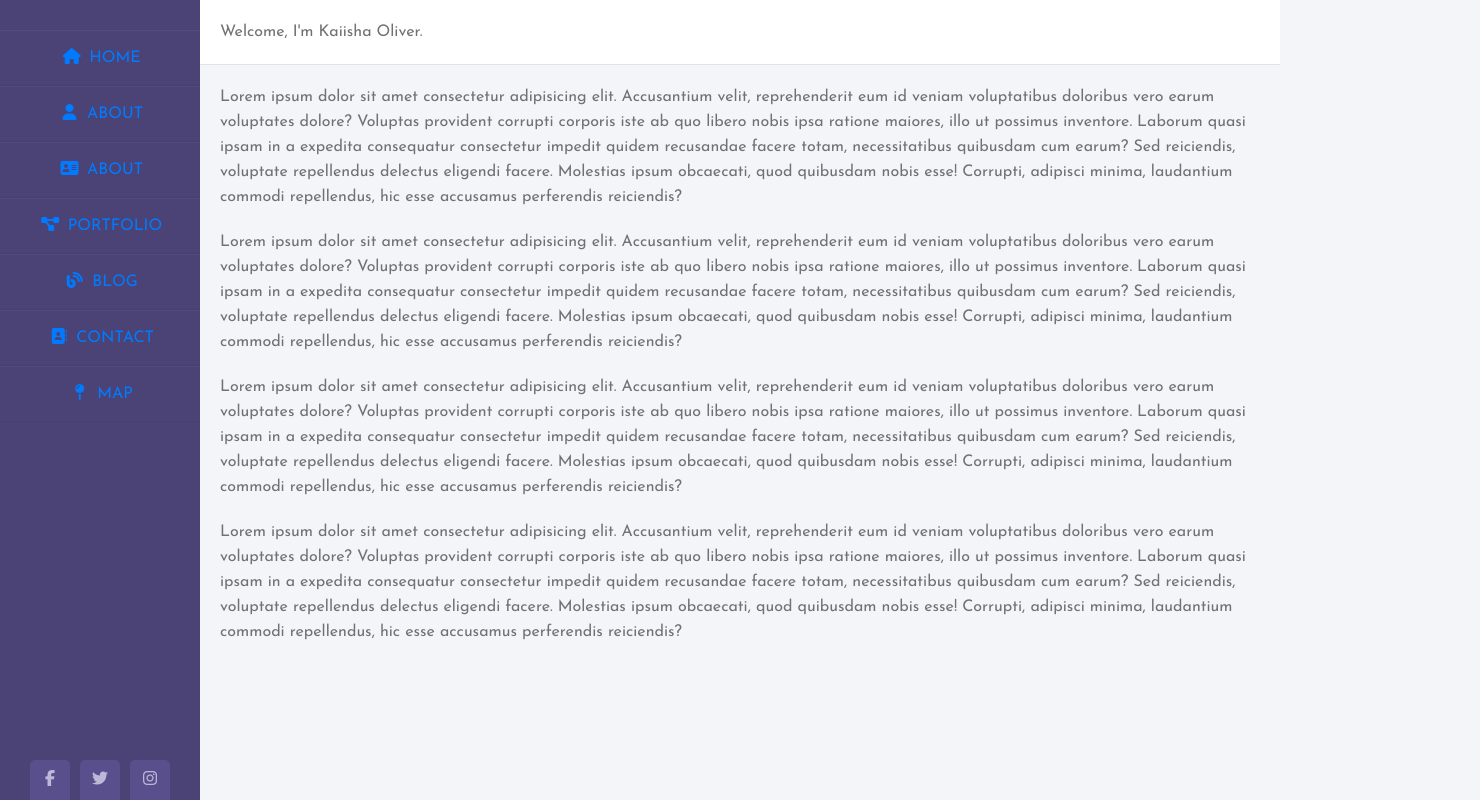
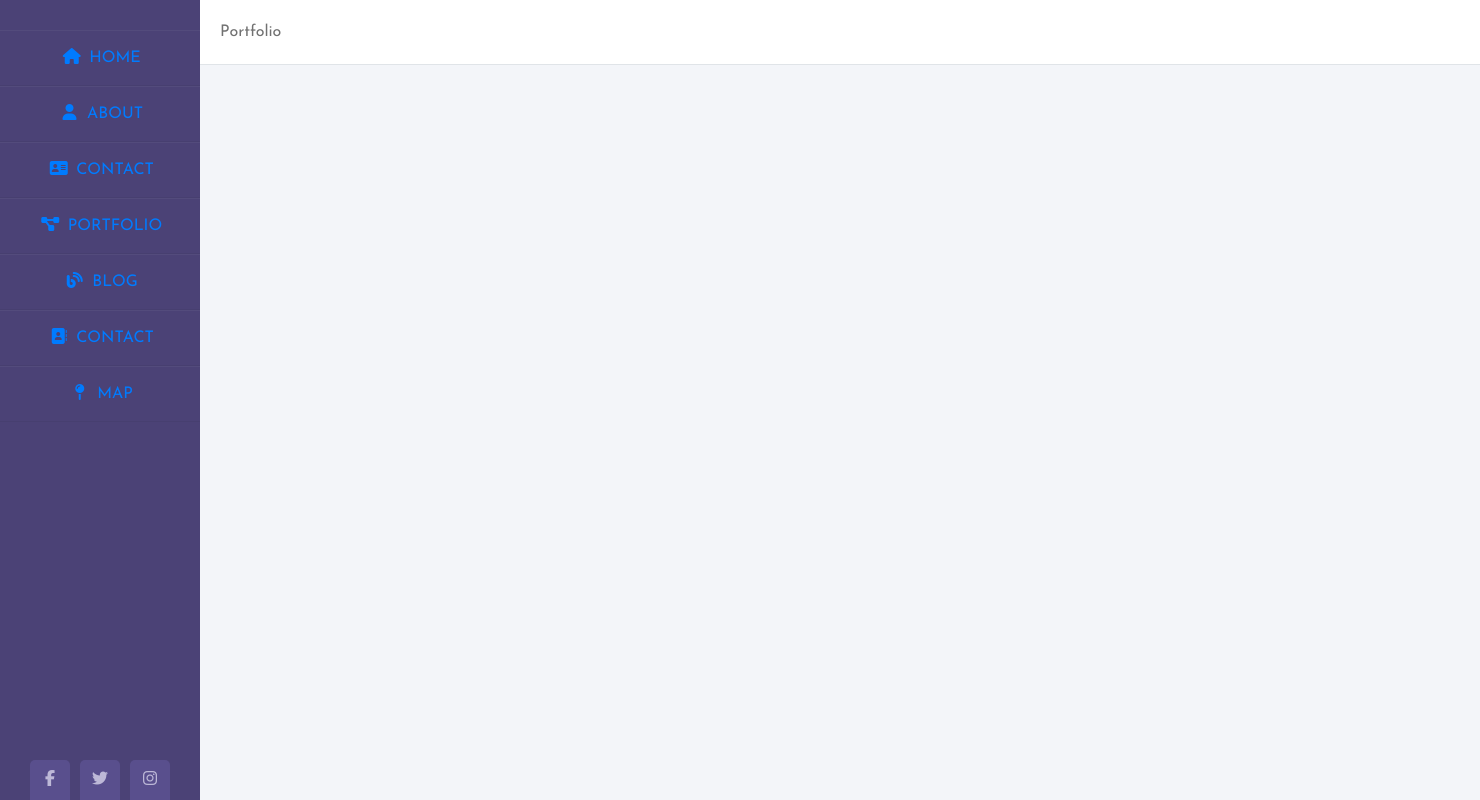
Before and after one commit to Kaiisha05/k.portfolio, a React (Create React App) app: page /portfolio in a window 1280 px wide. Shown: the whole page, 1480 px wide, since content can reach past the window. Built offline with nearby package versions, Linux system fonts and the light colour scheme.

Commit message:
about, portfolio and home page links wokring and styling added

```diff
--- a/src/App.css
+++ b/src/App.css
@@ -16,6 +16,10 @@ body{
 .wrapper {
     display: flex;
     position: relative;
+}
+.wrap {
+    display: flex;
+    position: inherit;
 }
 
 .wrapper .sidebar{
@@ -54,7 +58,7 @@ background: #594f8d;
 }
 
 .wrapper .sidebar ul li:hover a {
-    color: #fff;
+color: #fff;
 }
 
 .wrapper .sidebar .social_media{
@@ -78,24 +82,24 @@ background: #594f8d;
     border-top-left-radius: 5px;
 }
 
-.wrapper .main_content{
+.main_content{
 width: 100%;
 margin-left: 200px;
 }
 
-.wrapper .main_content .header{
+.main_content .header{
     padding: 20px;
     background: #fff;
     color: #717171;
     border-bottom: 1px solid #e0e4e8;
 }
 
-.wrapper .main_content .info{
+.main_content .info{
 margin: 20px;
 color: #717171;
 line-height: 25px;
 }
 
-.wrapper .main_content .info div{
+.main_content .info div{
     margin-bottom:20px;
 }
--- a/src/App.js
+++ b/src/App.js
@@ -1,16 +1,25 @@
 import React from 'react';
 import { BrowserRouter as Router, Route, Switch } from 'react-router-dom';
-import Sidebar from './components/sidebar';
 import './App.css';
+import Sidebar from './components/Sidebar';
+import Home from './components/Home';
+import Portfolio from './components/Portfolio';
+import About from './components/About';
+
 
 
 function App() {
   return (
-    // <Router>
+    <Router>
       <div className="App">
         <Sidebar />
+        <Switch>
+          <Route exact path='/' component={Home} />
+          <Route path='/portfolio' component={Portfolio} />
+          <Route path='/about' component={About} />
+        </Switch>
       </div>
-    // </Router>
+    </Router>
   );
 }
 
--- /dev/null
+++ b/src/components/About.js
@@ -0,0 +1,19 @@
+import React from 'react';
+
+function About() {
+    return (
+        <div className="wrap">
+            <div className="main_content">
+                <div className="header">About Me</div>
+                <div className="info">
+                    <div>I was born and raised in Savannah, Georgia. After graduating high school I moved to Atlanta, Ga to attend Georgia State University. I received my Bachelor's of Business Adminstration in Marketing with a Certificate in Hospitality with a concentration in Tradeshow and Event Planning.</div>
+                    <div>Upon graduation I began working for Schlesinger Associates, a Market Research facility. Within 4 years I achieved the role of Facility Manager before I made my exit. I went on to work for The Sherwin-Williams Company. After completing their Manager Trainee program I would go on to manage 3 differnt stores over the course of my 5 years. During this time, I received the award for Peek Performer within the NW Atlanta distrcit for 2 consecutive years and earned the Spectrum of Excellence President's Award for 3 consecutive years.</div>
+                    <div>Summer of 2019 I made the decision to part ways in hopes of finding my passion. Within a week of working my last day with S-W I was accepted into the Georgia Tech Professional Education Program for their 6-month Coding Bootcamp. Now that I am here, I am anxious to see me push my limits and gain new skills as I start my journey into a new career!</div>
+                </div>
+            </div>
+        </div>
+    )
+};
+
+
+export default About;
--- /dev/null
+++ b/src/components/Home.js
@@ -0,0 +1,15 @@
+import React from 'react';
+
+function Home() {
+    return (
+        <div>
+            <div className="main_content">
+                <div className="header">Welcome, I'm Kaiisha Oliver.</div>
+                <div className="info"></div>
+            </div>
+        </div>
+    )
+};
+
+
+export default Home;
--- /dev/null
+++ b/src/components/Portfolio.js
@@ -0,0 +1,17 @@
+import React from 'react';
+
+function Portfolio() {
+    return (
+        <div>
+            <div className="main_content">
+                <div className="header">Portfolio</div>
+            </div>
+      <div className="info">
+
+      </div>
+        </div>
+    )
+};
+
+
+export default Portfolio;
--- a/src/components/sidebar.js
+++ b/src/components/sidebar.js
@@ -3,13 +3,13 @@ import React from 'react';
 
 function Sidebar() {
     return (
-        <div className="wrapper">
+        <nav className="wrapper">
             <div className="sidebar">
                 <ul>
-                    <li><a href="#"><i class="fas fa-home"></i> Home</a></li>
-                    <li><a href="#"><i class="fas fa-user"></i> About</a></li>
-                    <li><a href="#"><i class="fas fa-address-card"></i> About</a></li>
-                    <li><a href="#"><i class="fas fa-project-diagram"></i> Portfolio</a></li>
+                    <li><a href='/'><i class="fas fa-home"></i> Home</a></li>
+                    <li><a href='/about'><i class="fas fa-user"></i> About</a></li>
+                    <li><a href="#"><i class="fas fa-address-card"></i> Contact</a></li>
+                    <li><a href='/portfolio'><i class="fas fa-project-diagram"></i> Portfolio</a></li>
                     <li><a href="#"><i class="fas fa-blog"></i> Blog</a></li>
                     <li><a href="#"><i class="fas fa-address-book"></i> Contact</a></li>
                     <li><a href="#"><i class="fas fa-map-pin"></i> Map</a></li>
@@ -20,20 +20,13 @@ function Sidebar() {
                     <a href="#"><i className="fab fa-instagram"></i></a>
                 </div>
             </div>
-            <div className="main_content">
+            {/* <div className="main_content">
                 <div className="header">Welcome, I'm Kaiisha Oliver.</div>
                 <div className="info">
-                    <div>Lorem ipsum dolor sit amet consectetur adipisicing elit. Accusantium velit, reprehenderit eum id veniam voluptatibus doloribus vero earum voluptates dolore? Voluptas provident corrupti corporis iste ab quo libero nobis ipsa ratione maiores, illo ut possimus inventore. Laborum quasi ipsam in a expedita consequatur consectetur impedit quidem recusandae facere totam, necessitatibus quibusdam cum earum? Sed reiciendis, voluptate repellendus delectus eligendi facere. Molestias ipsum obcaecati, quod quibusdam nobis esse! Corrupti, adipisci minima, laudantium commodi repellendus, hic esse accusamus perferendis reiciendis?</div>
-
-                    <div>Lorem ipsum dolor sit amet consectetur adipisicing elit. Accusantium velit, reprehenderit eum id veniam voluptatibus doloribus vero earum voluptates dolore? Voluptas provident corrupti corporis iste ab quo libero nobis ipsa ratione maiores, illo ut possimus inventore. Laborum quasi ipsam in a expedita consequatur consectetur impedit quidem recusandae facere totam, necessitatibus quibusdam cum earum? Sed reiciendis, voluptate repellendus delectus eligendi facere. Molestias ipsum obcaecati, quod quibusdam nobis esse! Corrupti, adipisci minima, laudantium commodi repellendus, hic esse accusamus perferendis reiciendis?</div>
-
-                    <div>Lorem ipsum dolor sit amet consectetur adipisicing elit. Accusantium velit, reprehenderit eum id veniam voluptatibus doloribus vero earum voluptates dolore? Voluptas provident corrupti corporis iste ab quo libero nobis ipsa ratione maiores, illo ut possimus inventore. Laborum quasi ipsam in a expedita consequatur consectetur impedit quidem recusandae facere totam, necessitatibus quibusdam cum earum? Sed reiciendis, voluptate repellendus delectus eligendi facere. Molestias ipsum obcaecati, quod quibusdam nobis esse! Corrupti, adipisci minima, laudantium commodi repellendus, hic esse accusamus perferendis reiciendis?</div>
-
-                    <div>Lorem ipsum dolor sit amet consectetur adipisicing elit. Accusantium velit, reprehenderit eum id veniam voluptatibus doloribus vero earum voluptates dolore? Voluptas provident corrupti corporis iste ab quo libero nobis ipsa ratione maiores, illo ut possimus inventore. Laborum quasi ipsam in a expedita consequatur consectetur impedit quidem recusandae facere totam, necessitatibus quibusdam cum earum? Sed reiciendis, voluptate repellendus delectus eligendi facere. Molestias ipsum obcaecati, quod quibusdam nobis esse! Corrupti, adipisci minima, laudantium commodi repellendus, hic esse accusamus perferendis reiciendis?
-                    </div>
+                    <div>Sidebar</div>
                 </div>
-            </div>
-        </div>
+            </div> */}
+        </nav>
     );
 }
 
```
